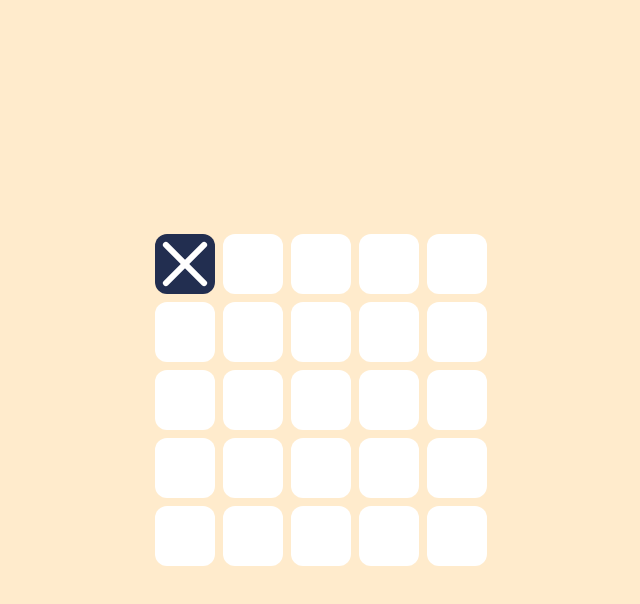
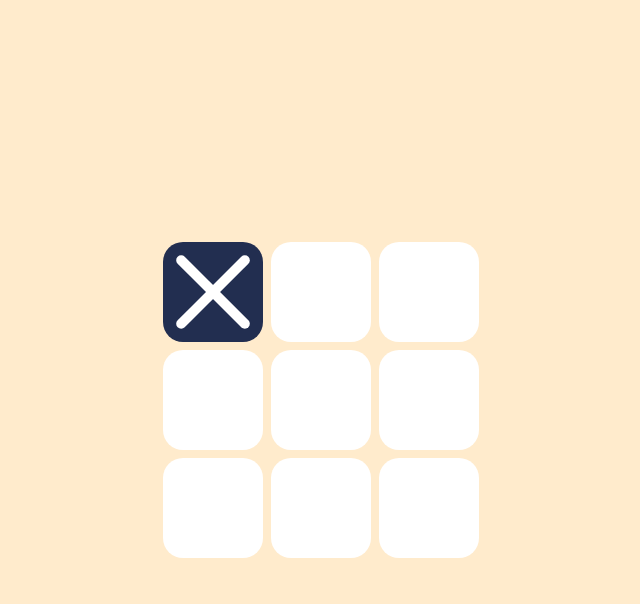
Before and after one commit to sayandcode/ticTacToe, a plain HTML site: page index.html in a window 1280 px wide. Both pictures are taken after a click on the element 504 px from the left and 264 px from the top of the page. Shown: the whole page, without its empty margins (319-959 px from the left). Drawn offline with nearby package versions, Linux system fonts and the light colour scheme.

Commit message:
Store cell values as bigInt, fix spinner bugs
Cell values are no longer stored as data key on the DOMnode. An array
filled with bigInt values is used. Additional modifications to the
assignCell Values algo, prevents loss of numbers while assigning value.
Added benefit is that bigger size boards are now supported, albeit at
the cost of performance.
Also, minor spinner bugs in edge cases like incrementing from invalid
numbers, pressing replay button with invalid number have been fixed

```diff
--- a/index.html
+++ b/index.html
@@ -14,7 +14,7 @@
     </div>
     <div class="spinner">
         <button class="minus"></button>
-        <input type="number" min="3" max="9" value="5">
+        <input type="number" min="3" max="9" value="3">
         <button class="plus"></button>
     </div>
     <button class="replayBtn">PLAY AGAIN</button>
--- a/script.js
+++ b/script.js
@@ -5,31 +5,33 @@
   const replayBtn=document.querySelector('button.replayBtn');
   const endMessage=document.querySelector('.endMessage');
   const spinnerBtns=document.querySelectorAll('.spinner>button');
-  const newGridSize=document.querySelector('.spinner>input');
+  const spinnerInput=document.querySelector('.spinner>input');
+  let newGridSize=Number(spinnerInput.value);
+  const maxSize=spinnerInput.getAttribute('max');
+  const minSize=spinnerInput.getAttribute('min');
 
   //attach event listeners to UI buttons(hidden by default)
   spinnerBtns.forEach(button =>
     button.addEventListener('click',e =>{
-      switch(e.target.getAttribute('class')){
-        case 'minus':
-          newGridSize.value= Number(newGridSize.value)-(newGridSize.value<3 ? 0: 1);
-          break;
-
-        case 'plus':
-          newGridSize.value= Number(newGridSize.value)+(newGridSize.value>20 ? 0: 1);
-          break;
-      }
+      newGridSize=Number(spinnerInput.value);  //update internal record, incase user modified the input directly
+      if(e.target.getAttribute('class')==='minus')
+          newGridSize-= newGridSize<=minSize ? 0: 1;
+      else if(e.target.getAttribute('class')==='plus')
+          newGridSize+= newGridSize>=maxSize ? 0: 1;
+      spinnerInput.value=newGridSize;
   }));
 
   replayBtn.addEventListener('click',()=>{
+    if((spinnerInput.value>maxSize)||(spinnerInput.value<minSize))
+      return;
     endMessage.classList.remove('Owon','Xwon');
     toggleEndScreen();
-    game(Number(document.querySelector('.spinner input').value));
+    game(newGridSize);
   });
 
   //auto start first game
-  game(Number(newGridSize.value));
-  //
+  game(newGridSize);
+
   function game(n){
     //empty current grid
     gridContainer.textContent='';
@@ -54,21 +56,23 @@
     }
 
     const cells=gridContainer.querySelectorAll('.cell');
-    assignCellValues(cells);
+    let cellValues=assignCellValues(cells);
+    cells.forEach(cell=>cell.addEventListener('click',cellClicked,{once:true}));
 
 
     function assignCellValues(domCells){
     // format= 0 000 0 001 0 001 0 100 0 001 0 001 0 000 0 001
     // format= 0 aDi 0 Dia 0 Co3 0 Co2 0 Co1 0 Rw3 0 Rw2 0 Rw1
+      let result=[];
 
       let rowIndenter=0;
       for (let i = 0; i < n*n; i++) {  //for each cell, assign its cell value
-        cellVal=0;
+        let cellVal=0n;
 
         //add to appropriate row.
         if((i%n===0)&&(i>0))  //pad with 0 every n+1th cell
           rowIndenter++;
-        cellVal+=2**(i+rowIndenter);
+        cellVal+=2n** BigInt(i+rowIndenter);
 
 
         //add to appropriate column
@@ -80,34 +84,27 @@
         //i=2,6,10,14=>Co3 => p=30,31,32,33 => (n+2)(n+1) + Math.floor(i/n) places
 
         //cell +=2**((n rows + (colNumberFinder))*(n+1) + indent)
-        const colPos=( (n+ i%n)*(n+1) + Math.floor(i/n) );
-        cellVal+=2**colPos;
+        const colPos = BigInt( (n+ i%n)*(n+1) + Math.floor(i/n) );
+        cellVal+=2n**colPos;
 
         // //add to appropriate diagonal
         if(i%(n+1)===0){                                     //if its on the diagonal
-          const diaPos=( (2*n*(n+1)) + (Math.floor(i/n)) );
-          cellVal+=2**diaPos  //diagonal value is stored after the [n rows+ n columns]*(n+1) digits for each
+          const diaPos = BigInt( (2*n*(n+1)) + (Math.floor(i/n)) );
+          cellVal+=2n**diaPos  //diagonal value is stored after the [n rows+ n columns]*(n+1) digits for each
         }
         //add to appropriate antiDiagonal
         if ( (i%(n-1) === 0) && (i!==0) && (i!==(n**2 - 1)) ){ //excludes first and last element, which also happen to satisfy this condition
-          const antiDiaPos=( (2*n + 1)*(n+1) + i/(n-1) - 1);
-          cellVal+= 2**antiDiaPos;      //antiDiagonal value is stored after [n rows + n columns + 1diag]*(n-1) digits for each
+          const antiDiaPos = BigInt( (2*n + 1)*(n+1) + i/(n-1) - 1);
+          cellVal+= 2n**antiDiaPos;      //antiDiagonal value is stored after [n rows + n columns + 1diag]*(n-1) digits for each
         }
-        domCells[i].setAttribute('data-key',cellVal);
-
-
-        //attach event listener to it
-        domCells[i].addEventListener('click',cellClicked,{once:true});
+        result.push(BigInt(cellVal));
       }
+      return result;
     }
 
     function cellClicked(e){
-      let currVal=BigInt(e.target.getAttribute('data-key'));  //use bigInt inside this function to eliminate any errors
-
-      /* debugging tool */
-      console.clear();
-      console.log('curVal:',num2paddedString(currVal,n));
-      /* debugging tool */
+      const index=[...gridContainer.children].indexOf(e.target);
+      let currVal=cellValues[index];  //use bigInt inside this function to eliminate any errors
 
       if(turn==0){
         e.target.classList.add('O');
@@ -119,8 +116,10 @@
       }
 
       /* debugging tool */
-      console.log('Xboard:',num2paddedString(Xboard,n));
-      console.log('Oboard:',num2paddedString(Oboard,n));
+      // console.clear();
+      // console.log('curVal:',num2paddedString(currVal,n));
+      // console.log('Xboard:',num2paddedString(Xboard,n));
+      // console.log('Oboard:',num2paddedString(Oboard,n));
       /* debugging tool */
 
       if(checkForWin()){
@@ -163,19 +162,19 @@
     //     console.log(result[i],i);
     //   }
     // }
-
-    function num2paddedString(val,matrixSide){
-      let N=(2*matrixSide+2)*(matrixSide+1);
-      num=val.toString(2);
-        while(num.length<N){
-          num='0'+num;
-        }
-        const regex=new RegExp(`(.)(.{${matrixSide}})`,'g')
-        num=[...num.replace(regex,'$1 $2 ')];
-        num=num.join('');
-        return num;
-    }
-
+    //
+    // function num2paddedString(val,matrixSide){
+    //   let N=(2*matrixSide+2)*(matrixSide+1);
+    //   num=val.toString(2);
+    //     while(num.length<N){
+    //       num='0'+num;
+    //     }
+    //     const regex=new RegExp(`(.)(.{${matrixSide}})`,'g')
+    //     num=[...num.replace(regex,'$1 $2 ')];
+    //     num=num.join('');
+    //     return num;
+    // }
+    //
     // displayNbits(assignCellValues());
     /* IT IS NOT USED IN THE FUNCTION, AND IS SOLELY FOR YOUR UNDERSTANDING */
   };
```
